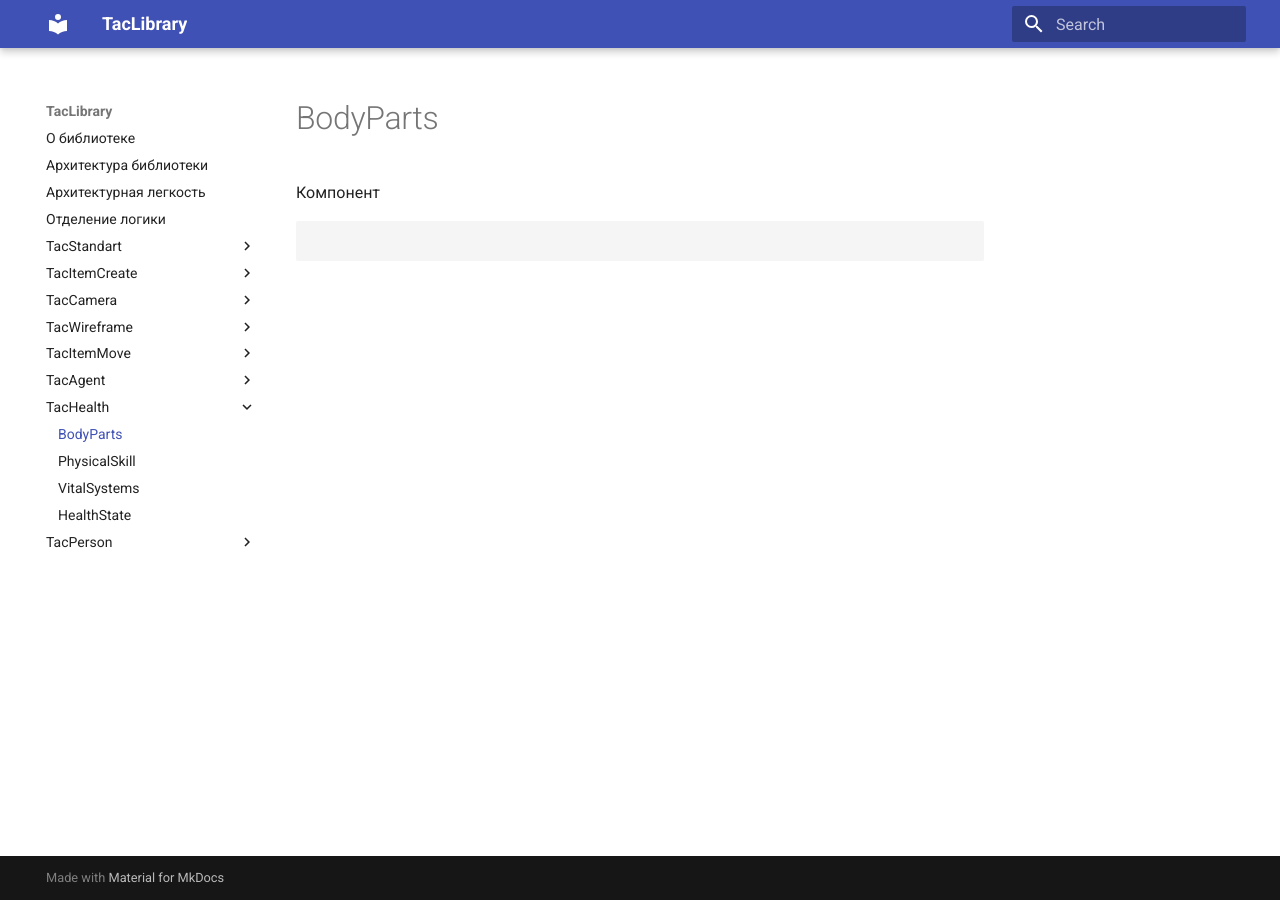
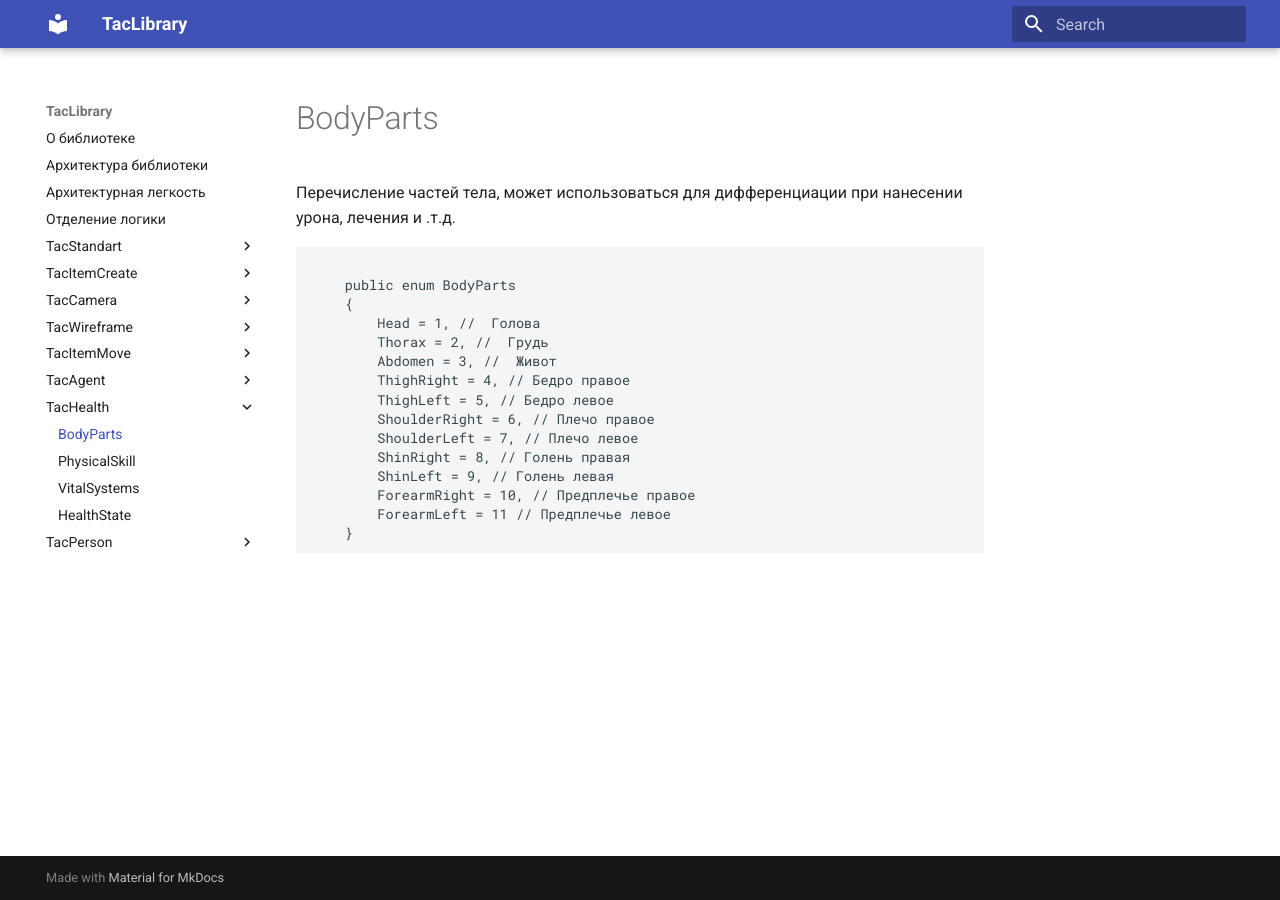
Before and after one commit to tac1402/TacBattleAI, an MkDocs documentation site: the page built from docs/TacHealth/BodyParts.md, in a window 1280 px wide. Built offline with MkDocs 1.6.1 and Material for MkDocs 9.7.7, drawn with Linux system fonts in a browser that asks for light colours.

Commit message:
Update BodyParts.md

````diff
--- a/docs/TacHealth/BodyParts.md
+++ b/docs/TacHealth/BodyParts.md
@@ -1,8 +1,23 @@
 ---
 title: BodyParts
 ---
-Компонент
+
+Перечисление частей тела, может использоваться для дифференциации при нанесении урона, лечения и .т.д.
 
 ```csharp
 
+	public enum BodyParts
+	{
+		Head = 1, //  Голова
+		Thorax = 2, //  Грудь
+		Abdomen = 3, //  Живот
+		ThighRight = 4, // Бедро правое
+		ThighLeft = 5, // Бедро левое
+		ShoulderRight = 6, // Плечо правое
+		ShoulderLeft = 7, // Плечо левое
+		ShinRight = 8, // Голень правая
+		ShinLeft = 9, // Голень левая
+		ForearmRight = 10, // Предплечье правое
+		ForearmLeft = 11 // Предплечье левое
+	}
 ```
````
